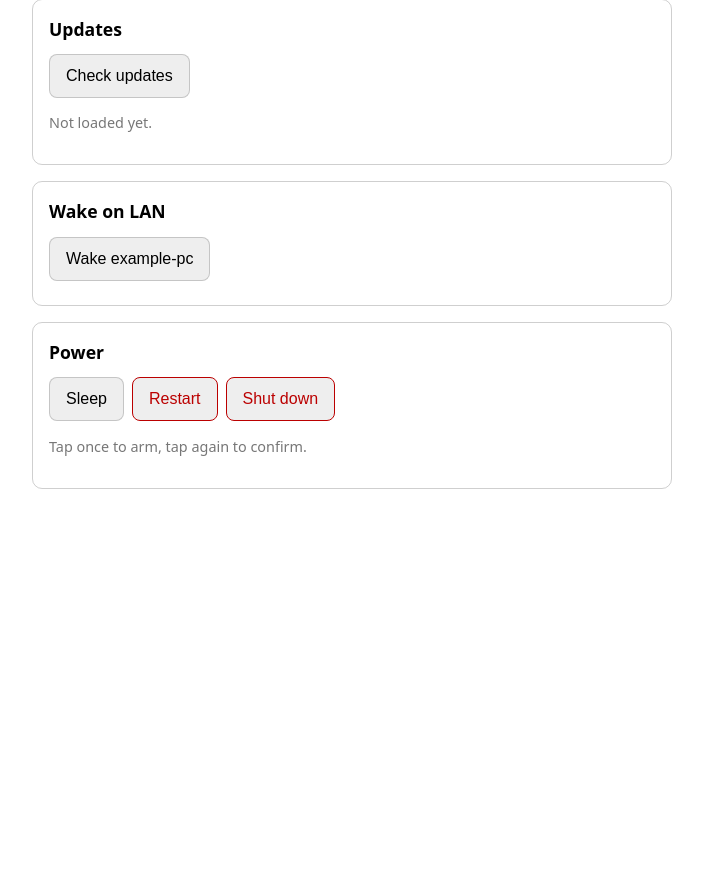
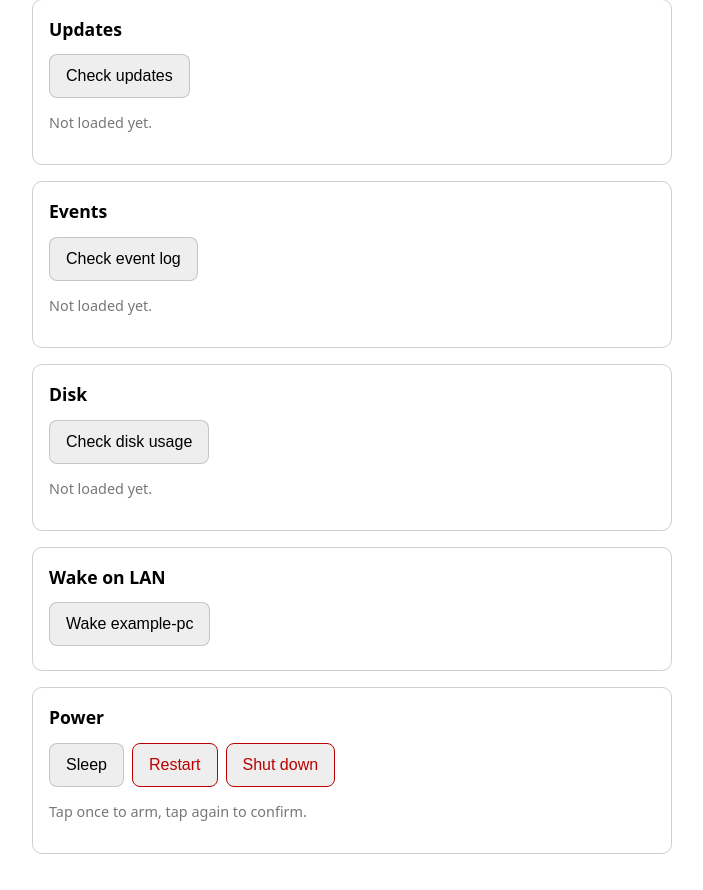
Before and after one commit to dylanmichel3/home-ops, a Flask app: page / in a window 1280 px wide. Shown: the part 491-1381 px from the top of the page, without its empty margins (288-991 px from the left). Before the commit the page ends 980 px from the top, so only its background shows below. Run offline with Flask 3, Linux system fonts and the light colour scheme; parts of the project's set-up code (start-up, migrations or seed data) failed here and were passed over.

Commit message:
Add event log digest and disk usage breakdown (background refresh + dashboard cards)

```diff
--- a/app.py
+++ b/app.py
@@ -190,6 +190,58 @@ def api_patches():
     )
 
 
+EVENT_CACHE = {"fetched_at": None, "data": {"total": None, "errors": None, "warnings": None, "groups": []}}
+DISK_CACHE = {"fetched_at": None, "data": {"drives": []}}
+
+
+def run_ps_script(name):
+    script = os.path.join(BASE_DIR, name)
+    proc = subprocess.run(
+        [
+            "powershell",
+            "-NoProfile",
+            "-NonInteractive",
+            "-ExecutionPolicy",
+            "Bypass",
+            "-File",
+            script,
+        ],
+        capture_output=True,
+        text=True,
+        timeout=1800,
+    )
+    if not proc.stdout.strip():
+        raise RuntimeError(name + " produced no output: " + proc.stderr.strip()[:200])
+    return json.loads(proc.stdout)
+
+
+def refresh_loop(script, cache, interval):
+    while True:
+        try:
+            cache["data"] = run_ps_script(script)
+            cache["fetched_at"] = datetime.now().isoformat(timespec="seconds")
+        except Exception:
+            pass  # keep the previous cache; the next cycle retries
+        time.sleep(interval)
+
+
+threading.Thread(target=refresh_loop, args=("event_digest.ps1", EVENT_CACHE, 2 * 3600), daemon=True).start()
+threading.Thread(target=refresh_loop, args=("disk_usage.ps1", DISK_CACHE, 12 * 3600), daemon=True).start()
+
+
+@app.get("/api/events")
+def api_events():
+    """Public event-log digest for the daily monitor. Tailnet-only service;
+    the token still guards power, WoL, and full status."""
+    return jsonify({"fetched_at": EVENT_CACHE["fetched_at"], **EVENT_CACHE["data"]})
+
+
+@app.get("/api/disk")
+@require_token
+def api_disk():
+    return jsonify({"fetched_at": DISK_CACHE["fetched_at"], **DISK_CACHE["data"]})
+
+
 if __name__ == "__main__":
     if not TOKEN or TOKEN == "CHANGE-ME":
         raise SystemExit("Set a real token in config.json first (see config.example.json).")
--- a/templates/index.html
+++ b/templates/index.html
@@ -65,6 +65,20 @@
   <div class="row"><button id="patchCheck">Check updates</button></div>
   <div id="patches"><p class="hint">Not loaded yet.</p></div>
   <div class="msg" id="patchMsg"></div>
+</div>
+
+<div class="card">
+  <h2>Events</h2>
+  <div class="row"><button id="eventCheck">Check event log</button></div>
+  <div id="events"><p class="hint">Not loaded yet.</p></div>
+  <div class="msg" id="eventMsg"></div>
+</div>
+
+<div class="card">
+  <h2>Disk</h2>
+  <div class="row"><button id="diskCheck">Check disk usage</button></div>
+  <div id="disk"><p class="hint">Not loaded yet.</p></div>
+  <div class="msg" id="diskMsg"></div>
 </div>
 
 <div class="card">
@@ -174,6 +188,67 @@ document.getElementById('patchCheck').onclick = async () => {
   }
 };
 
+function gb(b) { return (b / 1e9).toFixed(1) + ' GB'; }
+
+document.getElementById('eventCheck').onclick = async () => {
+  const box = document.getElementById('events');
+  box.innerHTML = '<p class="hint">Loading...</p>';
+  try {
+    const r = await fetch('/api/events', {headers: headers()});
+    if (!r.ok) throw new Error('Request failed: ' + r.status);
+    const e = await r.json();
+    let html;
+    if (e.total === null || e.total === undefined) {
+      html = '<p class="hint">No event data yet. The app refreshes it in the background every couple of hours after starting.</p>';
+    } else if (e.total === 0) {
+      html = '<p class="msg ok">All quiet: no errors or warnings in the last 24 hours.</p>';
+    } else {
+      html = stat('Errors (24h)', e.errors) + stat('Warnings (24h)', e.warnings);
+      (e.groups || []).slice(0, 10).forEach(g => {
+        html += '<div class="stat"><span>' + esc(g.source) + ' #' + esc(String(g.event_id)) +
+          ' <span class="hint">(' + esc(g.level) + ' x' + g.count + ')</span></span></div>' +
+          '<p class="hint">' + esc(g.latest) + ' — ' + esc(g.sample || '') + '</p>';
+      });
+    }
+    if (e.fetched_at) html += '<p class="hint">Checked: ' + esc(e.fetched_at) + '</p>';
+    box.innerHTML = html;
+    flash('eventMsg', 'Event log loaded.', false);
+  } catch (err) {
+    box.innerHTML = '<p class="hint">Could not load event log.</p>';
+    flash('eventMsg', err.message, true);
+  }
+};
+
+document.getElementById('diskCheck').onclick = async () => {
+  const box = document.getElementById('disk');
+  box.innerHTML = '<p class="hint">Loading...</p>';
+  try {
+    const r = await fetch('/api/disk', {headers: headers()});
+    if (r.status === 401) throw new Error('Wrong token. Save the right one above.');
+    if (!r.ok) throw new Error('Request failed: ' + r.status);
+    const d = await r.json();
+    let html = '';
+    if (!d.drives || !d.drives.length) {
+      html = '<p class="hint">No disk data yet. The first scan runs in the background after startup and can take a while on a full drive.</p>';
+    } else {
+      d.drives.forEach(drv => {
+        const used = drv.total_bytes - drv.free_bytes;
+        const pct = drv.total_bytes ? Math.round(used / drv.total_bytes * 100) : 0;
+        html += '<h3>' + esc(drv.drive) + ' — ' + gb(drv.free_bytes) + ' free (' + pct + '% used)</h3>' + bar(pct);
+        (drv.top || []).forEach(t => {
+          html += stat(esc(t.name), gb(t.bytes));
+        });
+      });
+    }
+    if (d.fetched_at) html += '<p class="hint">Scanned: ' + esc(d.fetched_at) + '</p>';
+    box.innerHTML = html;
+    flash('diskMsg', 'Disk usage loaded.', false);
+  } catch (err) {
+    box.innerHTML = '<p class="hint">Could not load disk usage.</p>';
+    flash('diskMsg', err.message, true);
+  }
+};
+
 document.querySelectorAll('[data-wake]').forEach(btn => {
   btn.onclick = async () => {
     btn.disabled = true;
```
Also changed, not shown: README.md, 2 other files.
